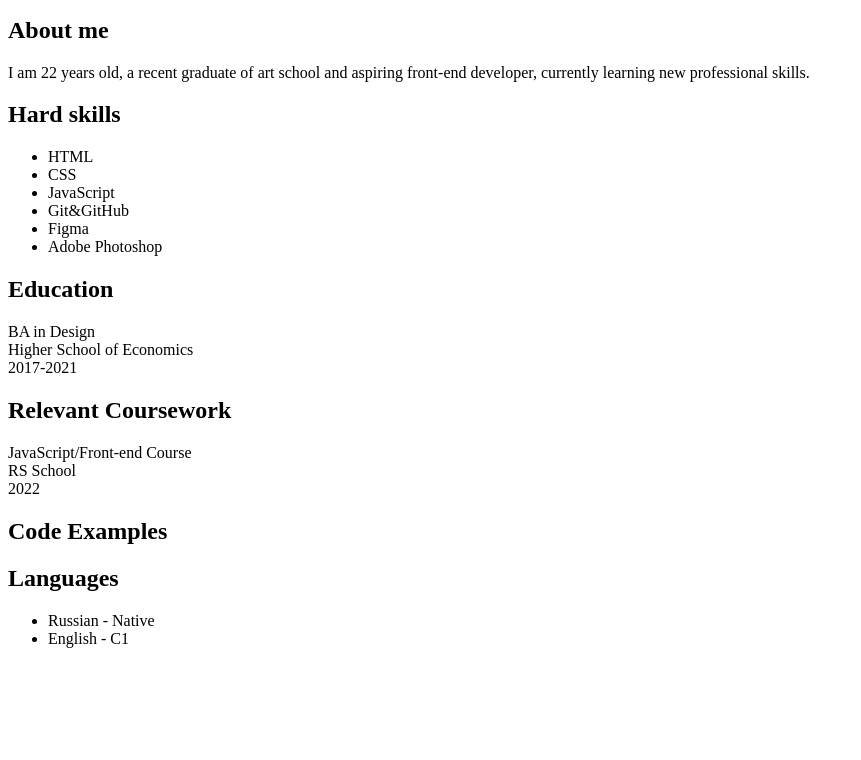
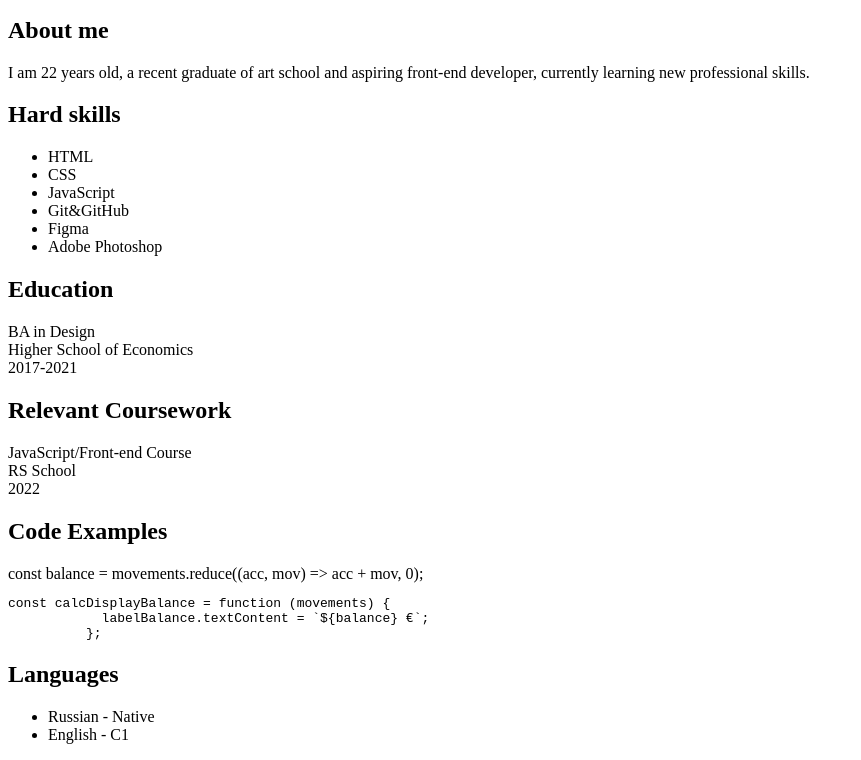
Before and after one commit to ycyngot/rsschool-cv, a plain HTML site: page index.html in a window 1280 px wide. Shown: the part 437-1197 px from the top of the page, without its empty margins (0-861 px from the left). Before the commit the page ends 1101 px from the top, so only its background shows below. Drawn offline with Linux system fonts and the light colour scheme.

Commit message:
feat: add codeblock

```diff
--- a/index.html
+++ b/index.html
@@ -1,9 +1,9 @@
 <!DOCTYPE html>
 <html lang="en">
   <head>
-    <meta charset="UTF-8" />
-    <meta http-equiv="X-UA-Compatible" content="IE=edge" />
-    <meta name="viewport" content="width=device-width, initial-scale=1.0" />
+    <meta charset="UTF-8" >
+    <meta http-equiv="X-UA-Compatible" content="IE=edge" >
+    <meta name="viewport" content="width=device-width, initial-scale=1.0" >
     <title>CV</title>
   </head>
   <body>
@@ -37,28 +37,28 @@
         <section id="contacts">
           <h2 class="section-title">Contacts</h2>
           <div>
-            Discord:<br /><a
+            Discord:<br ><a
               class="externallink"
               href="https://discordapp.com/users/986880780259196938/"
               >Julia Cyngot#8092</a
             >
           </div>
           <div>
-            Email:<br />
+            Email:<br >
             <a class="externallink" href="mailto:ycyngot@gmail.com"
               >ycyngot@gmail.com</a
             >
           </div>
           <div>
-            Telegram:<br />
+            Telegram:<br >
             <a class="externallink" href="https://t.me/citulon">@citaulon</a>
           </div>
           <div>
-            Address:<br />
+            Address:<br >
             Khabarovsk, Russia
           </div>
           <div>
-            GitHub:<br /><a
+            GitHub:<br ><a
               class="externallink"
               href="https://github.com/ycyngot"
               >ycyngot</a
@@ -79,22 +79,26 @@
             <li>HTML</li>
             <li>CSS</li>
             <li>JavaScript</li>
-            <li>Git&GitHub</li>
+            <li>Git&amp;GitHub</li>
             <li>Figma</li>
             <li>Adobe Photoshop</li>
           </ul>
         </section>
         <section>
           <h2 id="education">Education</h2>
-          <div>BA in Design<br />Higher School of Economics<br />2017-2021</div>
+          <div>BA in Design<br >Higher School of Economics<br >2017-2021</div>
         </section>
         <section>
           <h2>Relevant Coursework</h2>
-          <div>JavaScript/Front-end Course<br />RS School<br />2022</div>
+          <div>JavaScript/Front-end Course<br >RS School<br >2022</div>
         </section>
 
         <section>
           <h2 id="code">Code Examples</h2>
+          const balance = movements.reduce((acc, mov) => acc + mov, 0);
+          <pre><code>const calcDisplayBalance = function (movements) {
+            labelBalance.textContent = `${balance} €`;
+          };</code></pre>
         </section>
         <section>
           <h2>Languages</h2>
```
